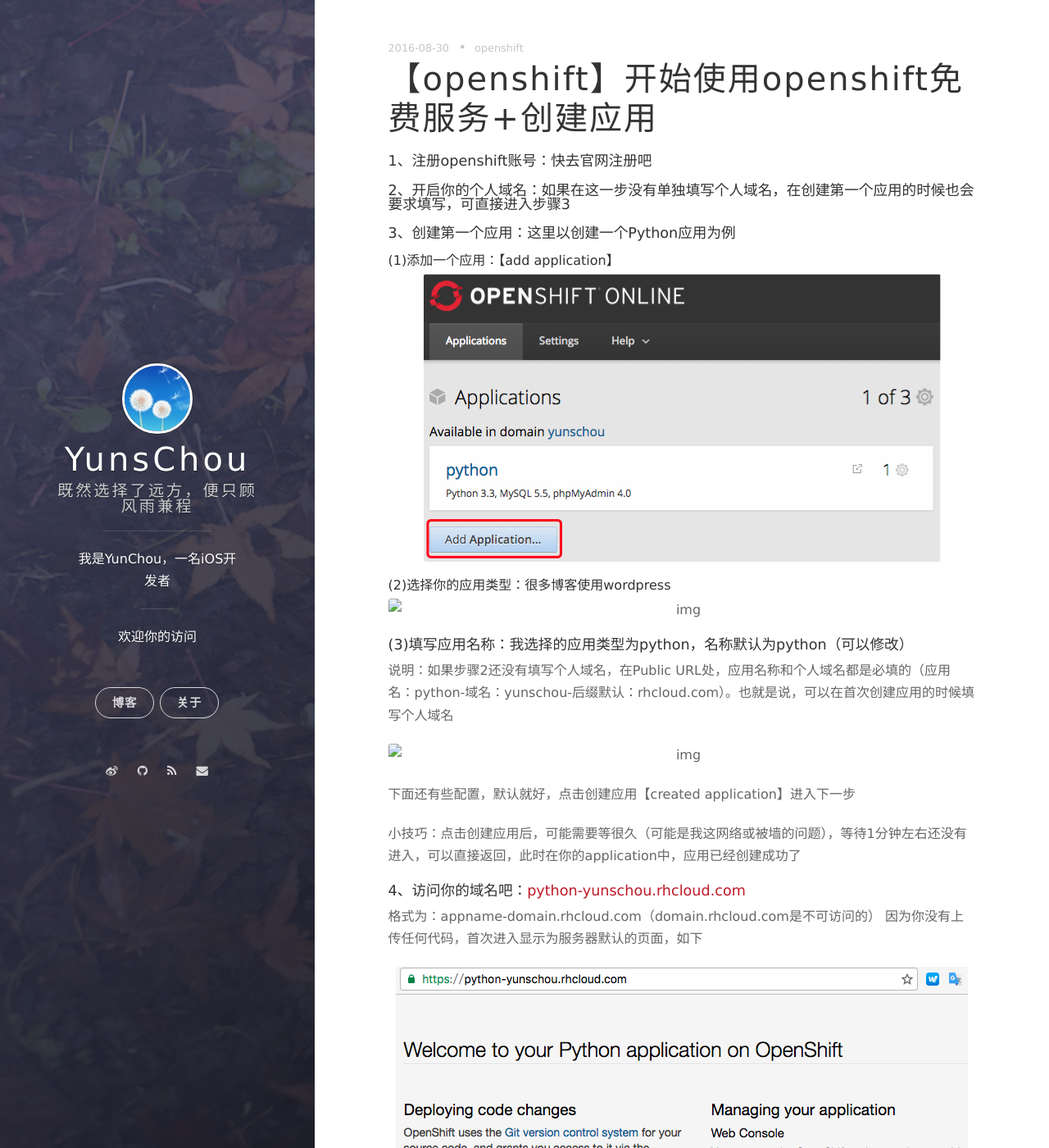
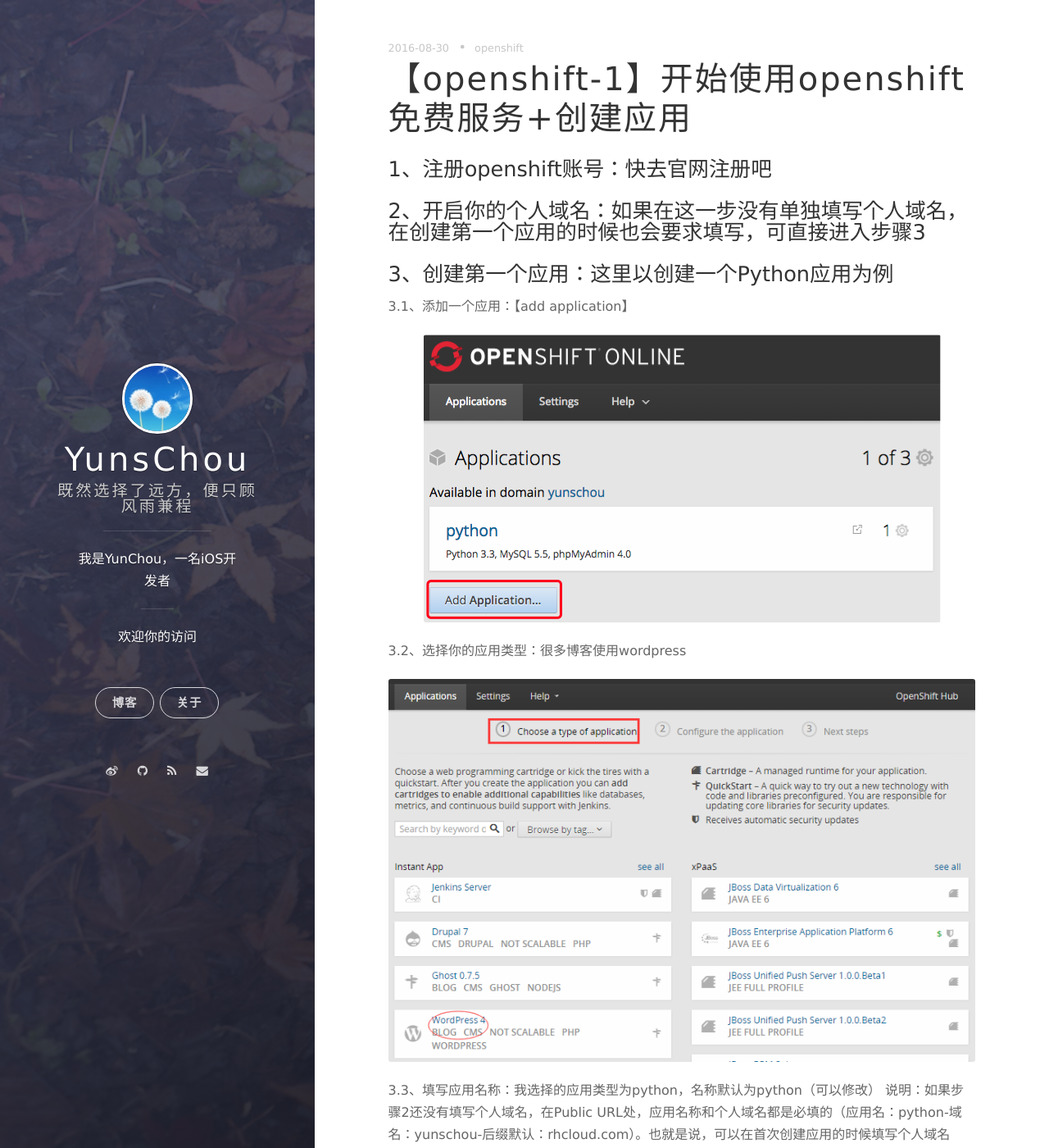
Before and after one commit to YunsChou/Yuns.github.io, a Jekyll site: the page built from _posts/2016-08-30-openshift-guide-1.md, in a window 1280 px wide and 1400 px high. Shown: the whole window at 82% size. Built offline with Jekyll 4.4.1, drawn with Linux system fonts in a browser that asks for light colours; nearby versions of some CDN libraries; Markdown is read by kramdown in place of the engine named in the settings; comment, search, counter and statistics services are not loaded.

Commit message:
修改标题

```diff
--- a/_posts/2016-08-30-openshift-guide-1.md
+++ b/_posts/2016-08-30-openshift-guide-1.md
@@ -1,25 +1,25 @@
 ---
 layout: post
-title: 【openshift】开始使用openshift免费服务+创建应用
+title: 【openshift-1】开始使用openshift免费服务+创建应用
 date: 2016-08-30 19:00:00
 tags: openshift
 ---
 
-#### 1、注册openshift账号：快去官网注册吧
+### 1、注册openshift账号：快去官网注册吧
 
-#### 2、开启你的个人域名：如果在这一步没有单独填写个人域名，在创建第一个应用的时候也会要求填写，可直接进入步骤3
+### 2、开启你的个人域名：如果在这一步没有单独填写个人域名，在创建第一个应用的时候也会要求填写，可直接进入步骤3
 
-#### 3、创建第一个应用：这里以创建一个Python应用为例
+### 3、创建第一个应用：这里以创建一个Python应用为例
 
-##### (1)添加一个应用：【add application】
+3.1、添加一个应用：【add application】
 
 ![img](/assets/images/2016/openshift-guide-1-1.png)
 
-##### (2)选择你的应用类型：很多博客使用wordpress
+3.2、选择你的应用类型：很多博客使用wordpress
 
 ![img](/assets/images/2016/openshift-guide-1-2.png)
 
-#### (3)填写应用名称：我选择的应用类型为python，名称默认为python（可以修改）
+3.3、填写应用名称：我选择的应用类型为python，名称默认为python（可以修改）
 说明：如果步骤2还没有填写个人域名，在Public URL处，应用名称和个人域名都是必填的（应用名：python-域名：yunschou-后缀默认：rhcloud.com）。也就是说，可以在首次创建应用的时候填写个人域名
 
 ![img](/assets/images/2016/openshift-guide-1-3.png)
@@ -28,7 +28,7 @@
 
 小技巧：点击创建应用后，可能需要等很久（可能是我这网络或被墙的问题），等待1分钟左右还没有进入，可以直接返回，此时在你的application中，应用已经创建成功了
 
-#### 4、访问你的域名吧：[python-yunschou.rhcloud.com](https://python-yunschou.rhcloud.com/)
+### 4、访问你的域名吧：[python-yunschou.rhcloud.com](https://python-yunschou.rhcloud.com/)
 
 格式为：appname-domain.rhcloud.com（domain.rhcloud.com是不可访问的）
 因为你没有上传任何代码，首次进入显示为服务器默认的页面，如下
```
Also changed, not shown: assets/images/2016/openshift-guide-1-2.jpg (deleted), assets/images/2016/openshift-guide-1-2.png (added), assets/images/2016/openshift-guide-1-3.jpg (deleted), assets/images/2016/openshift-guide-1-3.png (added).
